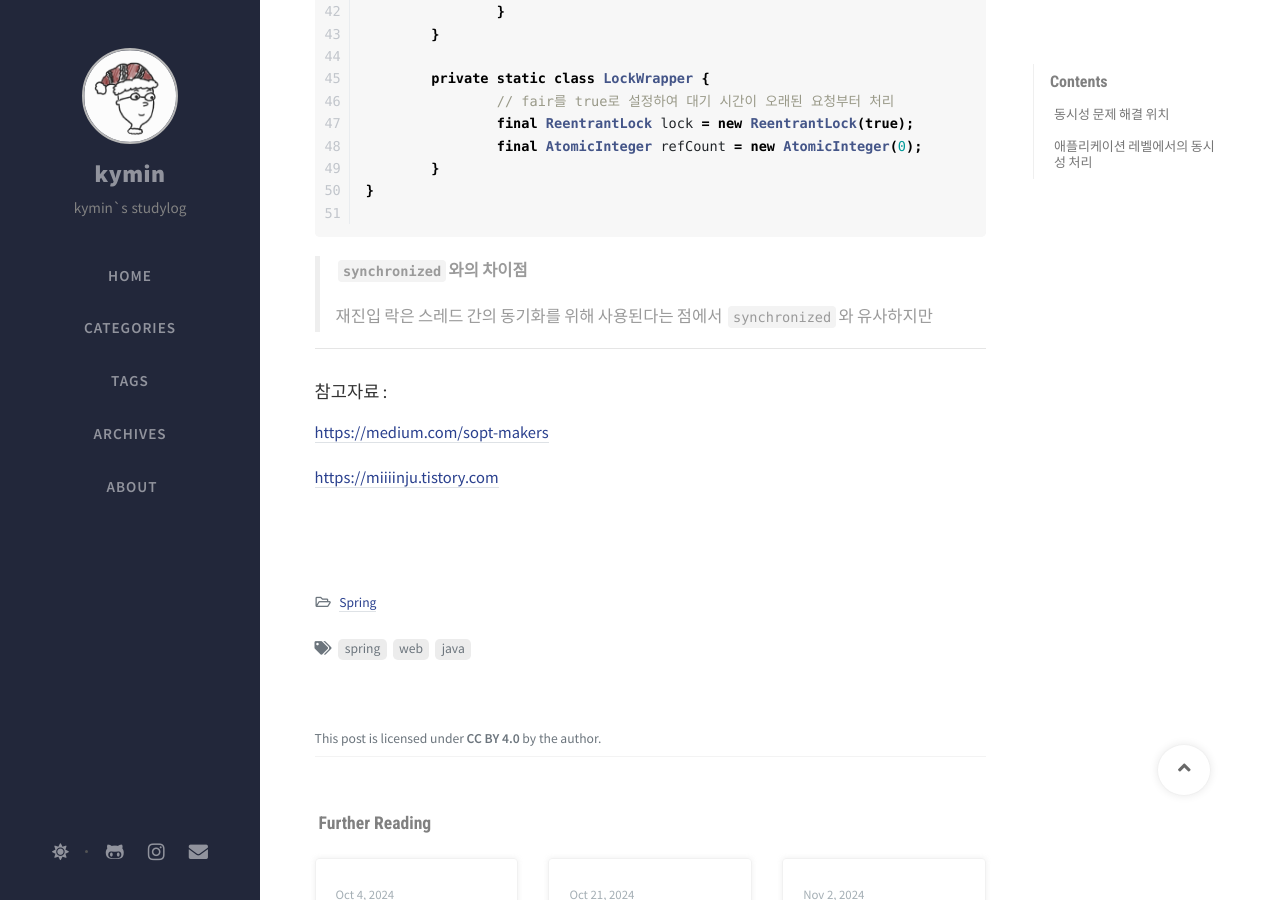
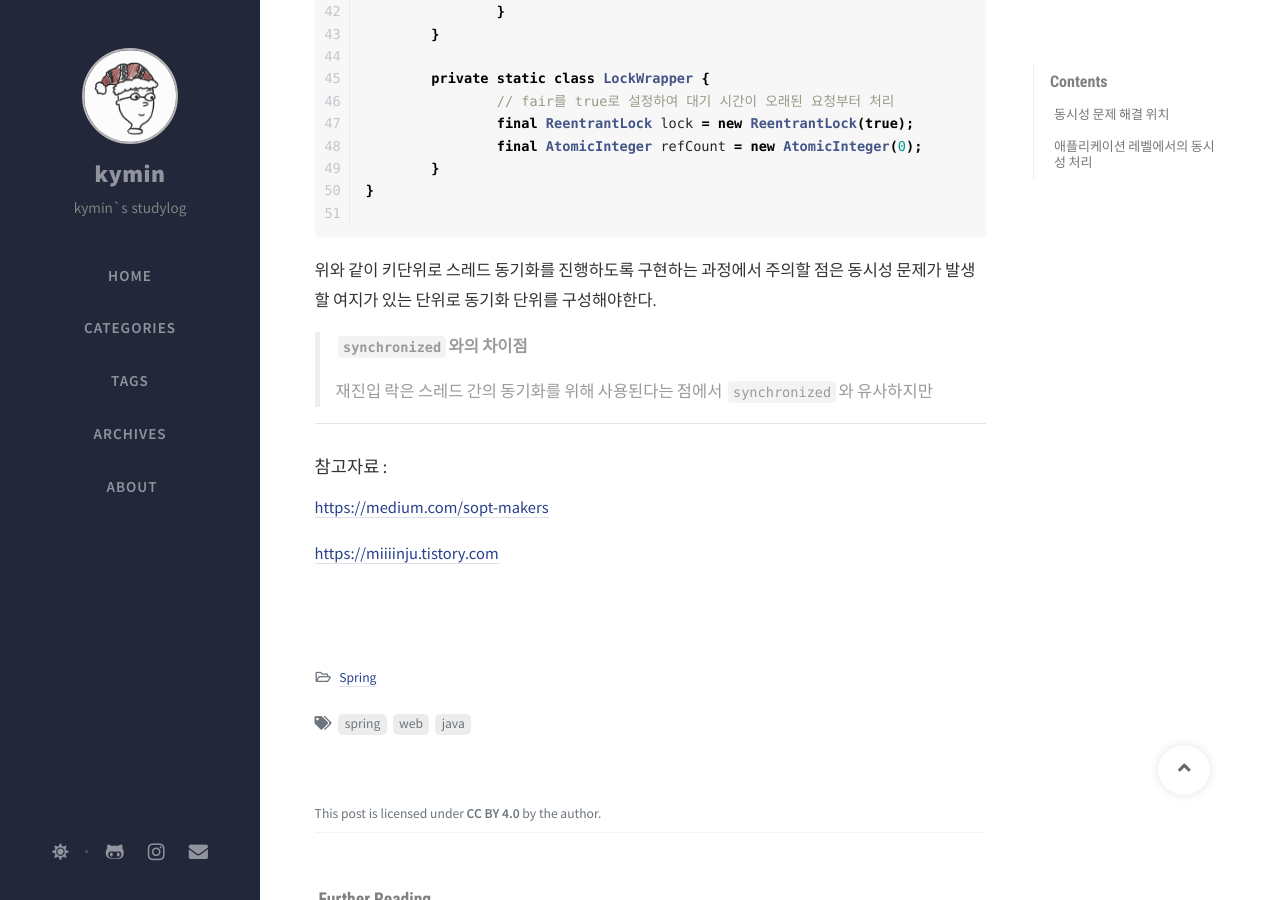
Before and after one commit to Kyoung-M1N/kyoung-M1N.github.io, a Jekyll site: the page built from _posts/spring/2025-12-09-[Spring]concurrency2.md, in a window 1280 px wide and 900 px high, scrolled down 4672 px. Built offline with Jekyll 4.4.1, drawn with Linux system fonts in a browser that asks for light colours; nearby versions of some CDN libraries; comment, search, counter and statistics services are not loaded.

Commit message:
docs: 포스트 수정

````diff
--- a/_posts/spring/2025-12-09-[Spring]concurrency2.md
+++ b/_posts/spring/2025-12-09-[Spring]concurrency2.md
@@ -183,7 +183,7 @@ public class ReentrantLockManager<K> {
 
 ```
 
-
+위와 같이 키단위로 스레드 동기화를 진행하도록 구현하는 과정에서 주의할 점은 동시성 문제가 발생할 여지가 있는 단위로 동기화 단위를 구성해야한다.
 
 > **`synchronized`와의 차이점**
 >
````
